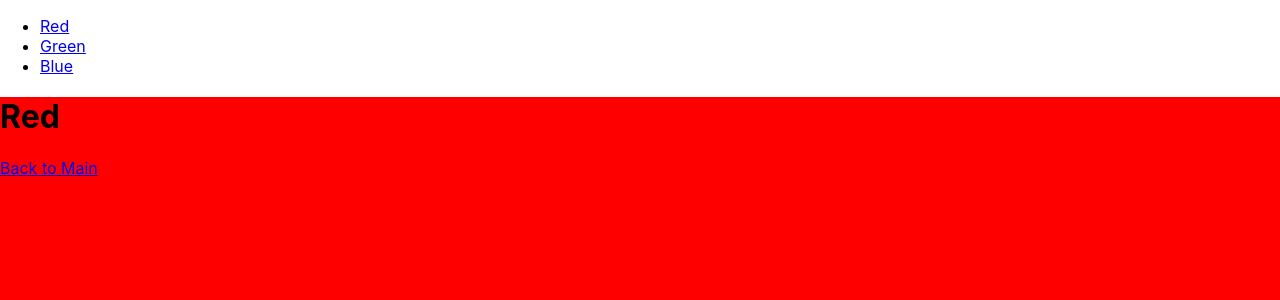
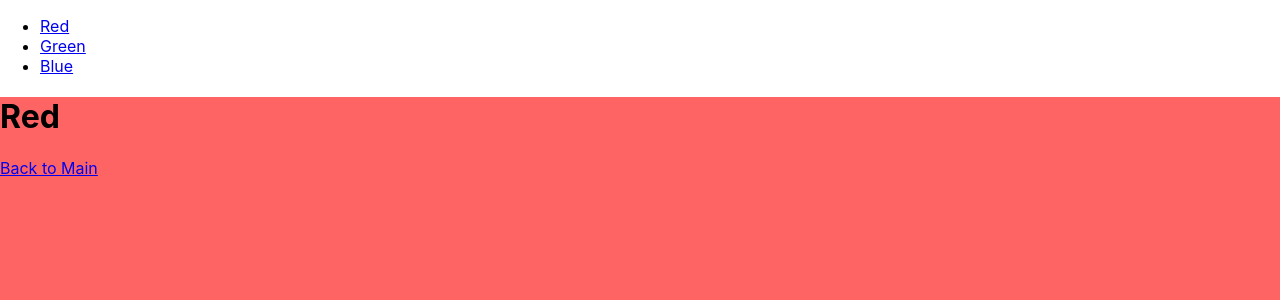
Before and after one commit to haroldjean01/color-router-scratch, a React (Create React App) app: page /255/100/100 in a window 1280 px wide. Shown: the top 300 px of the page. Built offline with nearby package versions, Linux system fonts and the light colour scheme.

Commit message:
Added style to div

```diff
--- a/src/components/Red.js
+++ b/src/components/Red.js
@@ -4,7 +4,7 @@ import './Red.css';
 
 export default function Red() {
   return (
-    <div className="red-container">
+    <div className="red-container" style={{ background: `rgb(255, 100, 100)` }}>
       <h1>Red</h1>
       <Link to="/">Back to Main</Link>
     </div>
```
